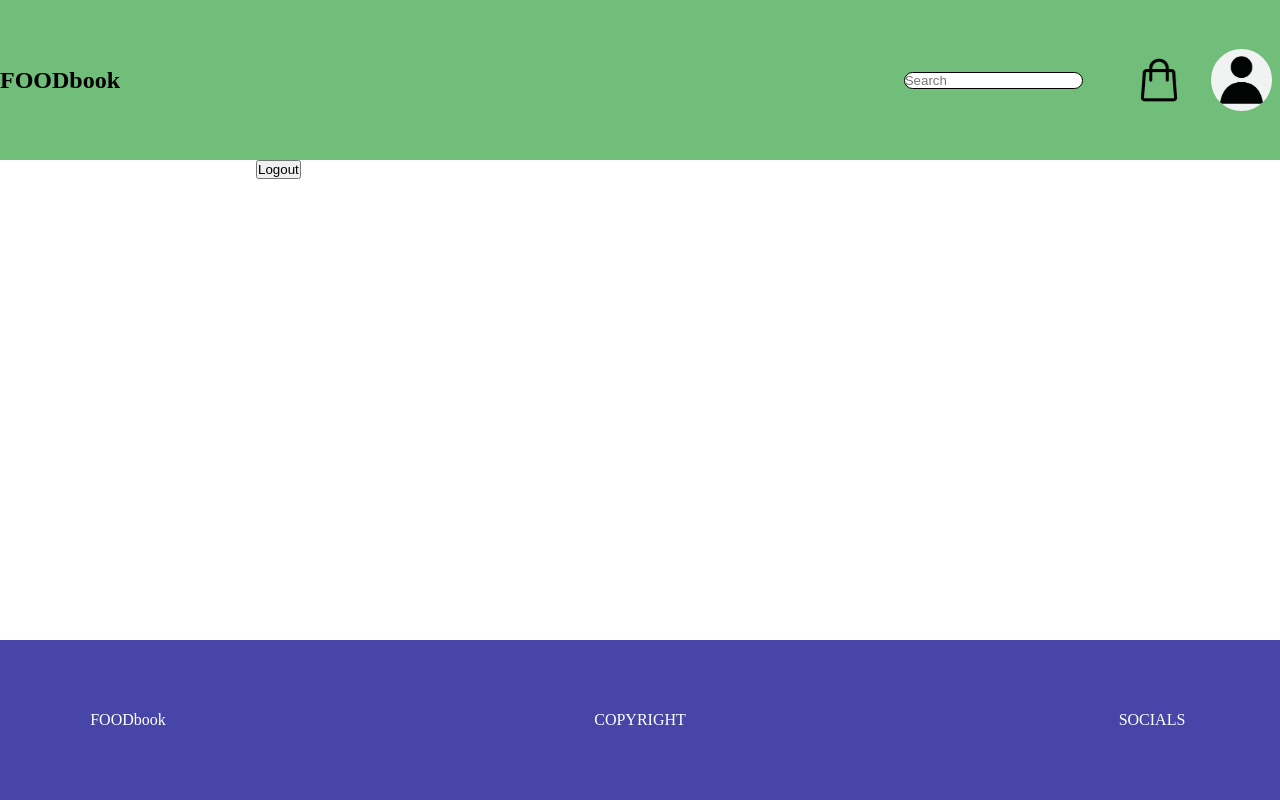
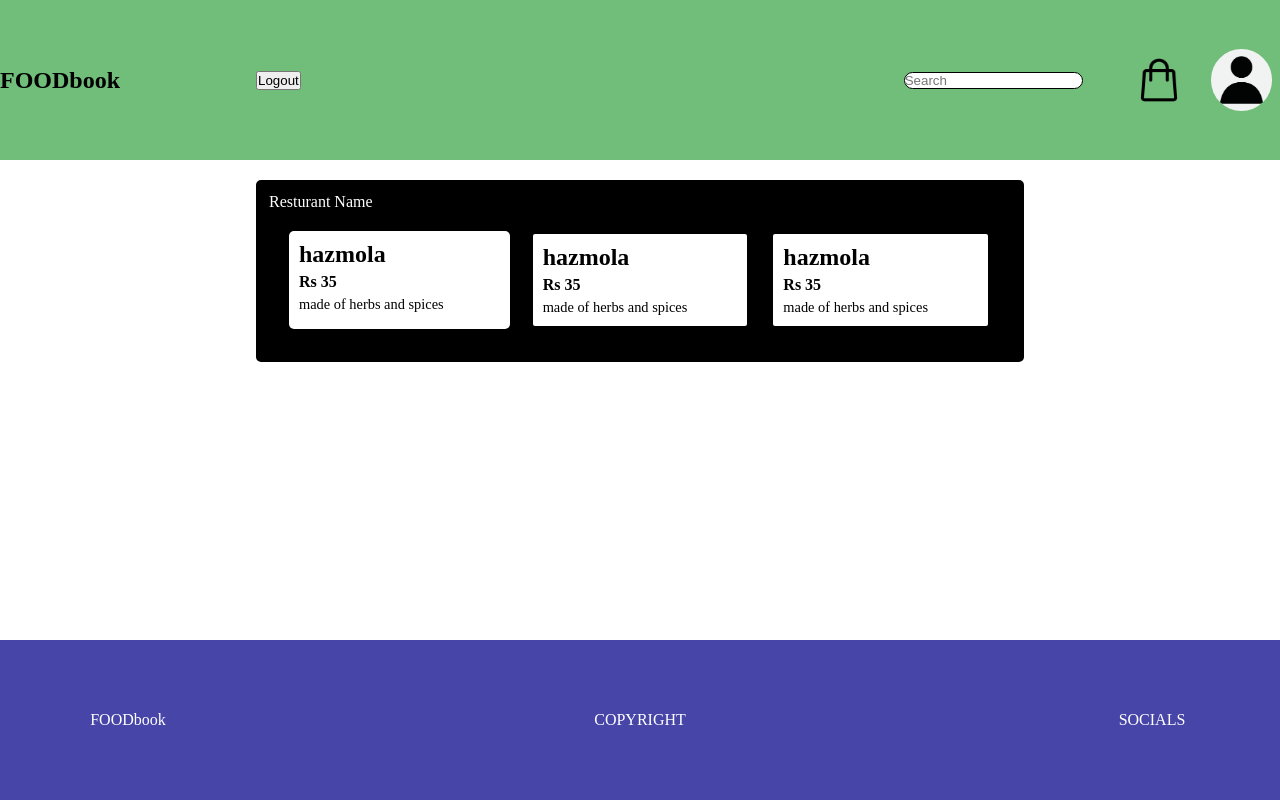
Before and after one commit to Pradip-LC/Resturant, a Flask app: page /home in a window 1280 px wide. Run offline with Flask 3, Linux system fonts and the light colour scheme; the visitor is signed in with stand-in values (Sample User, id 1); some libraries are stand-ins or nearby versions.

Commit message:
Update User_home.html

```diff
--- a/templates/User/User_home.html
+++ b/templates/User/User_home.html
@@ -8,7 +8,9 @@
 
                 <section class="header">
                         <div style="width: 20%;"><h1>FOODbook</h1></div>
-                        <div style="width: 50%;"></div>
+                        <div style="width: 50%;">
+                            <a href="{{ url_for('logout') }}"><button>Logout</button></a>
+                        </div>
                         <div class="header-right">
                             <div style="width: 60%;">
                                 <Input type="text" placeholder="Search" class="search_bar">
@@ -19,11 +21,30 @@
                 </section>
 
                 <section class="main">
-                    <div style="width: 20%;"></div>
+                    <div class="left-gap" style="width: 20%;"></div>
                     <div style="width: 60%;">
-                        <a href="{{ url_for('logout') }}"><button>Logout</button></a>
+                        <div class="Resturant_display" style="padding: 10px; border:3px solid black; border-radius: 5px; color: #ffffff; margin-top: 20px; background-color: black;">
+                            <lable>Resturant Name</lable>
+                            <div class="Resturant_menu_display" style="display: grid; grid-template-columns: repeat(auto-fit, minmax(150px, 1fr)); overflow: hidden; gap: 20px; padding: 20px; ">
+                                <div class="item_of_Resturant" style="padding: 10px; border:5px rgb(10, 47, 255); border-radius: 5px; color: rgb(0, 0, 0); background-color: white;">
+                                    <h2 style="margin: 0;">hazmola</h2>
+                                    <p style="margin: 5px 0;"><strong>Rs 35</strong></p>
+                                    <p style="margin: 0; font-size: 0.9em;">made of herbs and spices</p>
+                                </div>
+                                <div class="item_of_Resturant" style="padding: 10px; border:3px solid black; border-radius: 5px; color: rgb(0, 0, 0); background-color: white;">
+                                    <h2 style="margin: 0;">hazmola</h2>
+                                    <p style="margin: 5px 0;"><strong>Rs 35</strong></p>
+                                    <p style="margin: 0; font-size: 0.9em;">made of herbs and spices</p>
+                                </div>
+                                <div class="item_of_Resturant" style="padding: 10px; border:3px solid black; border-radius: 5px; color: rgb(0, 0, 0); background-color: white;">
+                                    <h2 style="margin: 0;">hazmola</h2>
+                                    <p style="margin: 5px 0;"><strong>Rs 35</strong></p>
+                                    <p style="margin: 0; font-size: 0.9em;">made of herbs and spices</p>
+                                </div>
+                            </div>
+                        </div>
                     </div>
-                    <div style="width: 20%;" ></div>
+                    <div class="Right-gap" style="width: 20%;" ></div>
                 </section>
 
                 <section class="footer">
```
